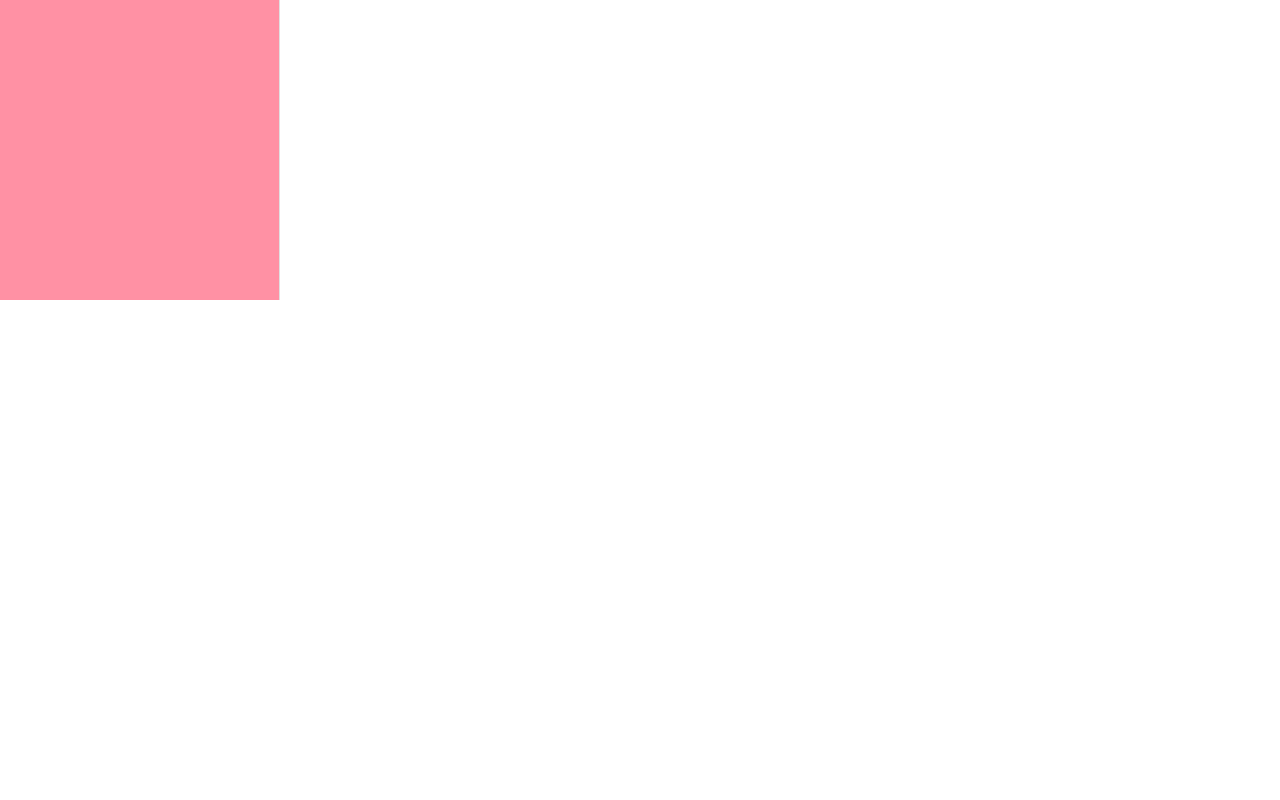
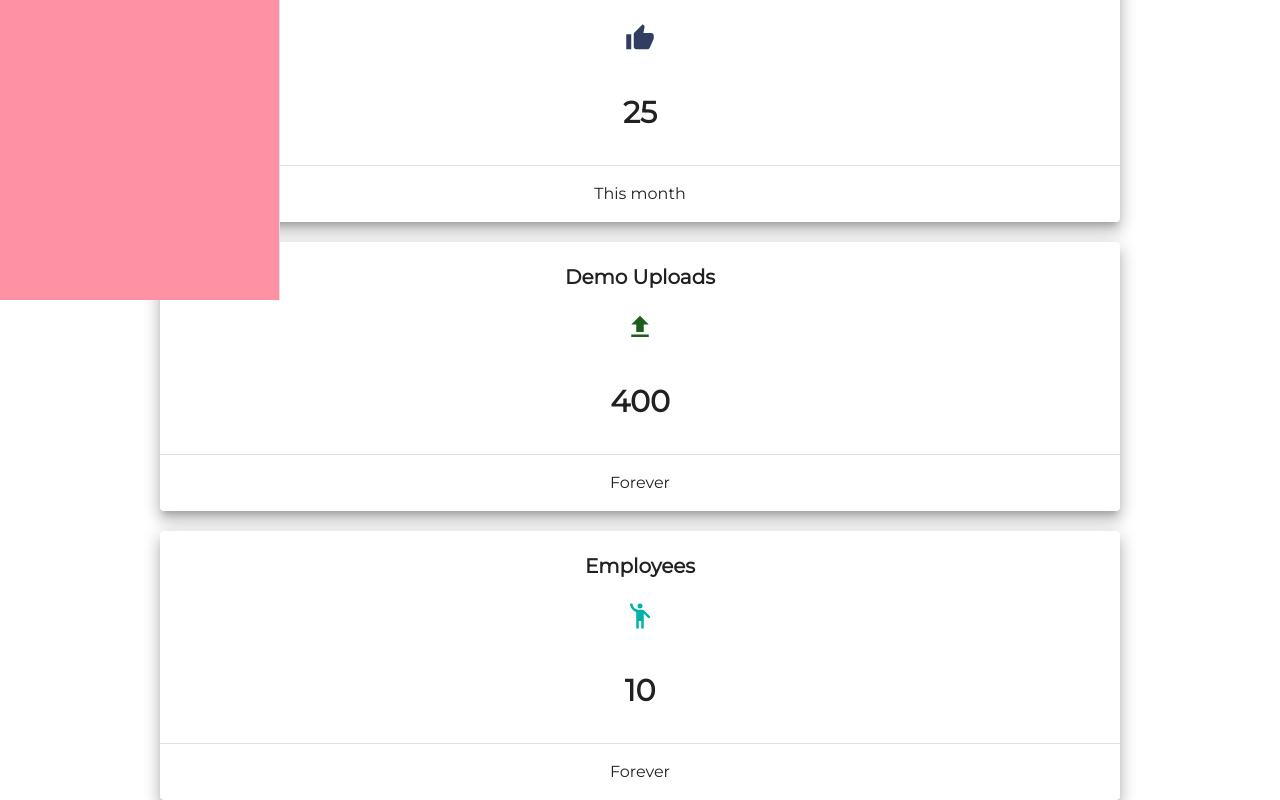
Before and after one commit to sikudabo/DemoDog, a React (Create React App) app: page /startup-dashboard/main in a window 1280 px wide. Shown: the part 500-1300 px from the top of the page. Before the commit the page ends 800 px from the top, so only its background shows below. Built offline with nearby package versions, Linux system fonts and the light colour scheme.

Commit message:
Adding the CompaniesVieewedOverview component

```diff
--- /dev/null
+++ b/src/components/CompaniesViewedOverview.tsx
@@ -0,0 +1,91 @@
+import PropTypes from 'prop-types';
+import ArrowRightIcon from '@heroicons/react/24/solid/ArrowRightIcon';
+import EllipsisVerticalIcon from '@heroicons/react/24/solid/EllipsisVerticalIcon';
+import {
+  Box,
+  Button,
+  Card,
+  CardActions,
+  CardHeader,
+  Divider,
+  IconButton,
+  List,
+  ListItem,
+  ListItemAvatar,
+  ListItemText,
+  SvgIcon
+} from '@mui/material';
+
+export const CompaniesViewedOverview = (props: any) => {
+  const { companies = [], sx } = props;
+
+  return (
+    <Card sx={sx}>
+      <CardHeader title="Latest Products" />
+      <List>
+        {companies.map((company: any, index: number) => {
+          const hasDivider = index < companies.length - 1;
+
+          return (
+            <ListItem
+              divider={hasDivider}
+              key={company.id}
+            >
+              <ListItemAvatar>
+                {
+                  company.image
+                    ? (
+                      <Box
+                        component="img"
+                        src={company.image}
+                        sx={{
+                          borderRadius: 1,
+                          height: 48,
+                          width: 48
+                        }}
+                      />
+                    )
+                    : (
+                      <Box
+                        sx={{
+                          borderRadius: 1,
+                          backgroundColor: 'neutral.200',
+                          height: 48,
+                          width: 48
+                        }}
+                      />
+                    )
+                }
+              </ListItemAvatar>
+              <ListItemText
+                primary={company.name}
+                primaryTypographyProps={{ variant: 'subtitle1' }}
+                secondaryTypographyProps={{ variant: 'body2' }}
+              />
+              <IconButton edge="end">
+                <SvgIcon>
+                  <EllipsisVerticalIcon />
+                </SvgIcon>
+              </IconButton>
+            </ListItem>
+          );
+        })}
+      </List>
+      <Divider />
+      <CardActions sx={{ justifyContent: 'flex-end' }}>
+        <Button
+          color="inherit"
+          endIcon={(
+            <SvgIcon fontSize="small">
+              <ArrowRightIcon />
+            </SvgIcon>
+          )}
+          size="small"
+          variant="text"
+        >
+          View all
+        </Button>
+      </CardActions>
+    </Card>
+  );
+};
--- a/src/components/index.ts
+++ b/src/components/index.ts
@@ -1,3 +1,4 @@
+import { CompaniesViewedOverview } from "./CompaniesViewedOverview";
 import DemoDogAppBar from "./DemoDogAppBar";
 import DemoDogButton from "./DemoDogButton";
 import DemoDogComboBox from './DemoDogComboBox'
@@ -9,6 +10,7 @@ import StaticPageContainer from "./StaticPageContainer";
 import { colors } from "./colors";
 
 export {
+    CompaniesViewedOverview,
     DemoDogAppBar,
     DemoDogButton,
     DemoDogComboBox,
--- a/src/pages/StartupDashboard/StartupDashboard.tsx
+++ b/src/pages/StartupDashboard/StartupDashboard.tsx
@@ -5,6 +5,8 @@ import { DashboardLayout } from "../../components/DashboardLayout";
 import { DemoDogComplexStatisticsCard } from "../../components";
 import { deviceBreakPointsMaxWidth } from '../../utils/constants';
 import ThumbUpIcon from '@mui/icons-material/ThumbUp';
+import FileUploadIcon from '@mui/icons-material/FileUpload';
+import EmojiPeopleIcon from '@mui/icons-material/EmojiPeople';
 import { colors } from '../../components';
 
 type StartupDashboardDisplayLayerProps = {
@@ -26,7 +28,7 @@ const StartupDashboardContainer = styled.div`
         padding-right: 20px;
         width: 75vw;
 
-        @media ${deviceBreakPointsMaxWidth.laptop}  {
+        @media ${deviceBreakPointsMaxWidth.laptopL}  {
             flex-direction: column;
             align-items: center;
             justify-content: center;
@@ -38,7 +40,7 @@ const StartupDashboardContainer = styled.div`
             width: 300px;
             height: 300px;
 
-            @media ${deviceBreakPointsMaxWidth.laptop}  {
+            @media ${deviceBreakPointsMaxWidth.laptopL}  {
                 height: 100%;
                 width: 100%;
             }
@@ -49,7 +51,7 @@ const StartupDashboardContainer = styled.div`
             height: 300px;
             margin-left: 20px;
 
-            @media ${deviceBreakPointsMaxWidth.laptop}  {
+            @media ${deviceBreakPointsMaxWidth.laptopL}  {
                 height: 100%;
                 width: 100%;
                 margin-left: 0;
@@ -96,6 +98,30 @@ function StartupDashboard_DisplayLayer({
                         }}
                         timeTable="This month"
                     />
+                     <DemoDogComplexStatisticsCard
+                        color="dark"
+                        className="stats-card-follow"
+                        icon={<FileUploadIcon style={{ color: colors.success, fontSize: 30 }} />}
+                        title="Demo Uploads"
+                        count={400}
+                        percentage={{
+                        color: "success",
+                        label: "This month",
+                        }}
+                        timeTable="Forever"
+                    />
+                    <DemoDogComplexStatisticsCard
+                        color="dark"
+                        className="stats-card-follow"
+                        icon={<EmojiPeopleIcon style={{ color: colors.atosGreen, fontSize: 30 }} />}
+                        title="Employees"
+                        count={10}
+                        percentage={{
+                        color: "success",
+                        label: "This month",
+                        }}
+                        timeTable="Forever"
+                    />
                 </div>
             </StartupDashboardContainer>
         </DashboardLayout>
```
